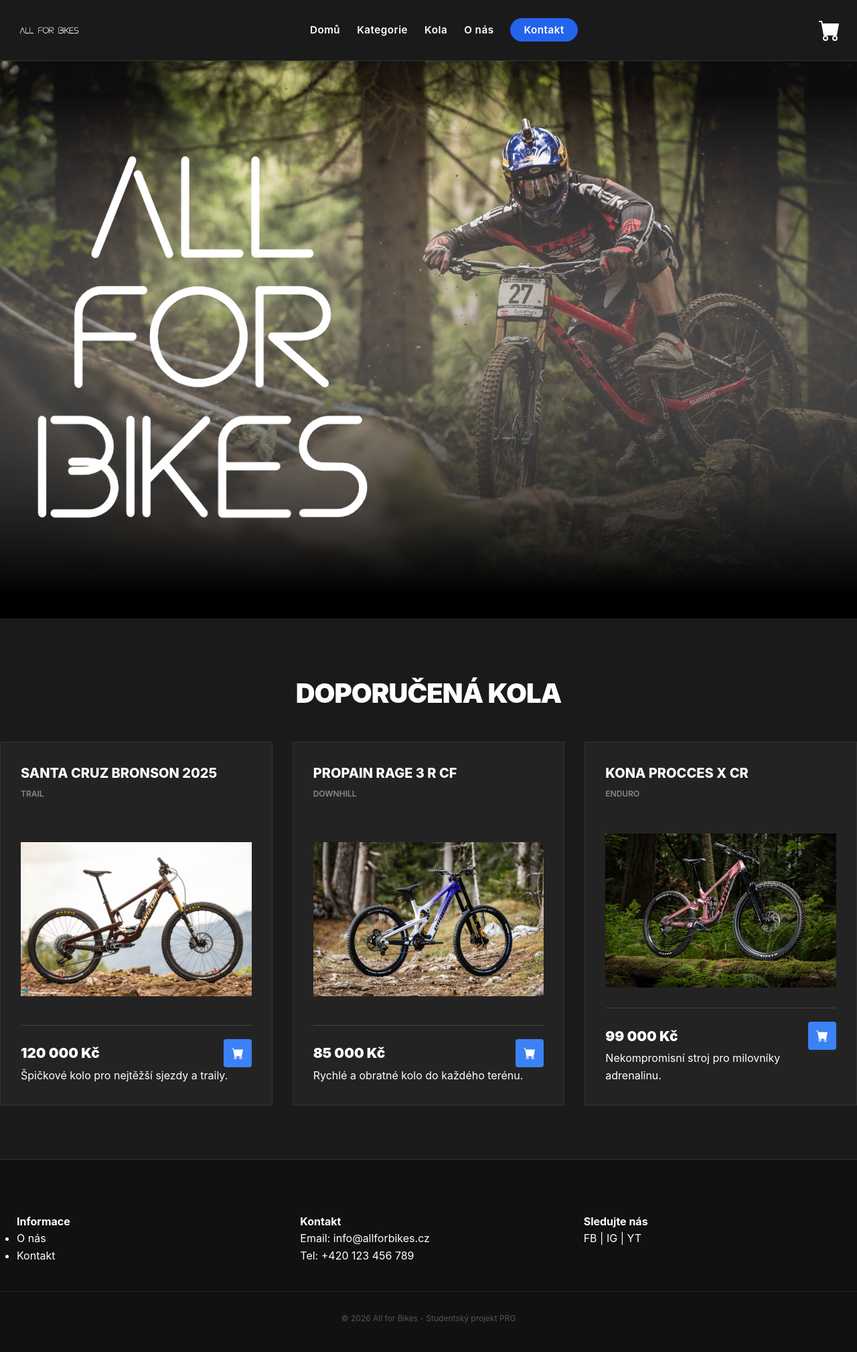
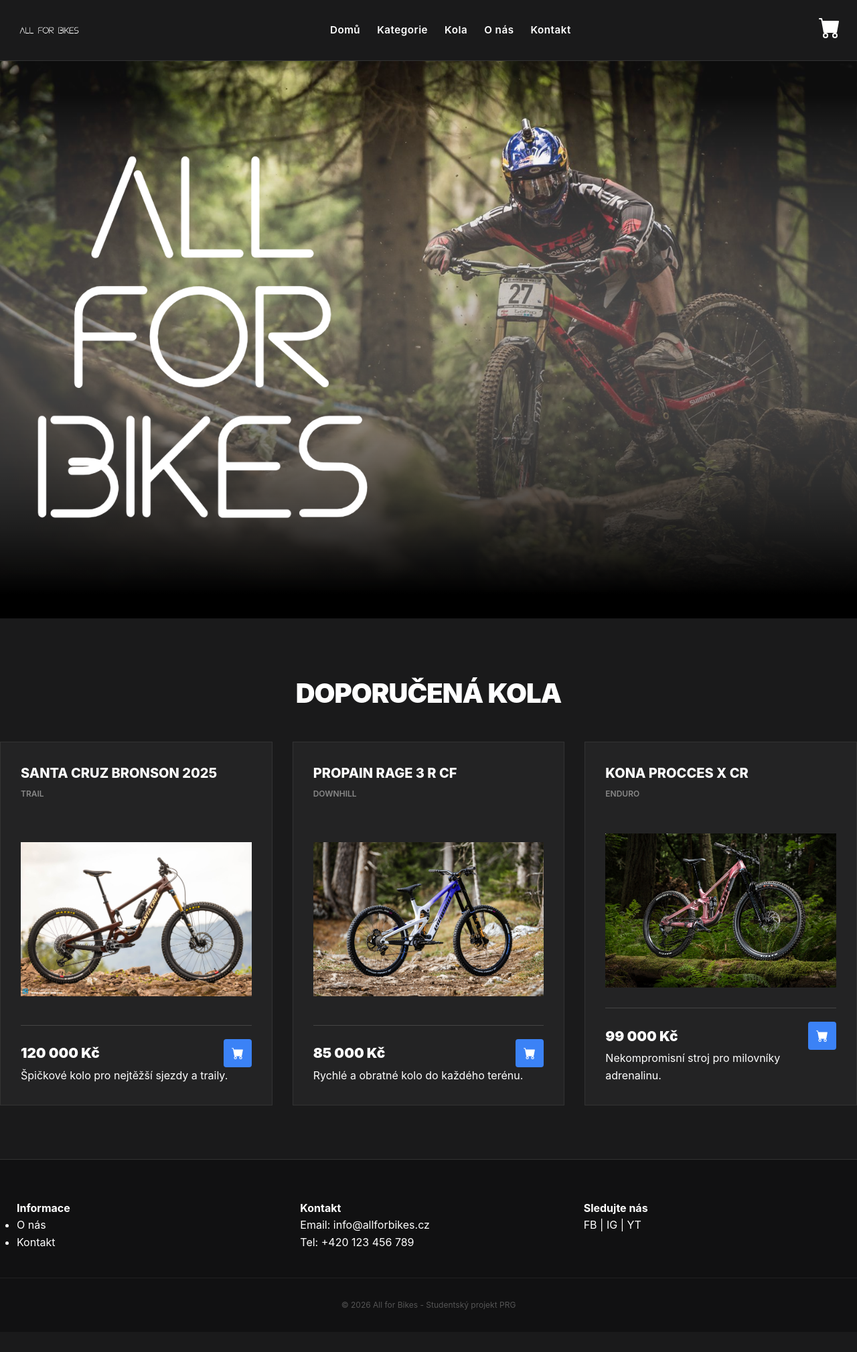
Before and after one commit to ondrejbohac77/projektT2A, a PHP site: page / in a window 1280 px wide. Shown: the whole page at 67% size. After the commit the page ends 1955 px from the top, so only its background shows below. Run offline with PHP 8.4, Linux system fonts and the light colour scheme.

Commit message:
Nav-bar css

```diff
--- a/projekt-eshop/assets/style.css
+++ b/projekt-eshop/assets/style.css
@@ -1,4 +1,4 @@
-/*GLOBÁLNÍ RESET A ZÁKLAD*/
+/* --- GLOBÁLNÍ RESET A ZÁKLAD --- */
 * {
     margin: 0;
     padding: 0;
@@ -6,7 +6,7 @@
 }
 
 body {
-    font-family: var(--font-main, 'Inter', sans-serif);
+    font-family: 'Inter', sans-serif;
     background-color: #1a1a1b;
     color: #ffffff;
     line-height: 1.6;
@@ -29,7 +29,7 @@ a {
     transition: 0.3s;
 }
 
-/*SITE HEADE*/
+/* --- SITE HEADER --- */
 .site-header {
     background-color: #1a1a1b;
     color: #ffffff;
@@ -51,7 +51,6 @@ a {
     height: 55px;
     width: auto;
     display: block;
-    filter: none;
     transition: transform 0.3s ease;
 }
 
@@ -59,7 +58,7 @@ a {
     transform: scale(1.03);
 }
 
-/* NAVIGACE */
+/* --- NAVIGACE --- */
 .nav-list {
     display: flex;
     list-style: none;
@@ -72,47 +71,35 @@ a {
     font-size: 0.95rem;
     text-transform: none;
     letter-spacing: 0.5px;
+    color: #ffffff;
 }
 
 .nav-list a:hover {
     color: #3b82f6;
 }
 
-.nav-list li:last-child a {
-    background-color: #2463eb;
-    padding: 8px 20px;
-    border-radius: 50px;
-    color: #fff;
-}
-
-.nav-list li:last-child a:hover {
-    background-color: #1d4ed8;
-    color: #fff;
-}
-
-/* KOŠÍK */
-.action-item.cart {
+/* --- UŽIVATELSKÉ AKCE (POUZE KOŠÍK) --- */
+.user-actions {
     display: flex;
     align-items: center;
-    margin-left: 20px;
 }
 
 .action-item.cart svg {
-    width: 32px;  /* Zvětšený košík */
+    width: 32px;
     height: 32px;
     fill: #ffffff;
-    transition: transform 0.2s;
+    transition: transform 0.2s, fill 0.2s;
 }
 
 .action-item.cart:hover svg {
     transform: scale(1.1);
+    fill: #3b82f6;
 }
 
 /* --- HERO SECTION --- */
 .banner-wrapper {
     width: 100%;
     background-color: #000;
-    position: relative;
 }
 
 .hero-image {
@@ -135,14 +122,12 @@ a {
     text-align: center;
 }
 
-/* CSS GRID */
 .product-grid {
     display: grid;
     grid-template-columns: repeat(3, 1fr);
     gap: 30px;
 }
 
-/* PRODUCT CARD */
 .product-card {
     border: 1px solid #333;
     padding: 30px;
@@ -162,7 +147,6 @@ a {
     font-weight: 800;
     text-transform: uppercase;
     margin-bottom: 5px;
-    color: #fff;
 }
 
 .product-type {
@@ -201,18 +185,16 @@ a {
     border-radius: 4px;
     display: flex;
     align-items: center;
-    justify-content: center;
 }
 
 .btn-add:hover {
     background-color: #2563eb;
 }
 
-/*FOOTER*/
+/* --- FOOTER --- */
 .site-footer {
     background-color: #111112;
-    color: #fff;
-    padding: 80px 0 40px;
+    padding: 60px 0 30px;
     border-top: 1px solid #333;
 }
 
--- a/projekt-eshop/index.html
+++ b/projekt-eshop/index.html
@@ -12,7 +12,7 @@
         <div class="container header-content">
             <div class="logo-wrapper">
                 <a href="index.html" class="logo-link">
-                    <img src="assets/images/logo.png" alt="All for Bikes Logo" class="site-logo">
+                    <img src="assets/images/logo.png" alt="All for Bikes Logo">
                 </a>
             </div>
 
@@ -28,7 +28,7 @@
 
             <div class="user-actions">
                 <a href="kosik-krok1.html" class="action-item cart">
-                    <svg xmlns="http://www.w3.org/2000/svg" width="24" height="24" fill="currentColor" class="bi bi-cart-fill" viewBox="0 0 16 16">
+                    <svg xmlns="http://www.w3.org/2000/svg" viewBox="0 0 16 16">
                         <path d="M0 1.5A.5.5 0 0 1 .5 1H2a.5.5 0 0 1 .485.379L2.89 3H14.5a.5.5 0 0 1 .491.592l-1.5 8A.5.5 0 0 1 13 12H4a.5.5 0 0 1-.491-.408L2.01 3.607 1.61 2H.5a.5.5 0 0 1-.5-.5M5 12a2 2 0 1 0 0 4 2 2 0 0 0 0-4m7 0a2 2 0 1 0 0 4 2 2 0 0 0 0-4m-7 1a1 1 0 1 1 0 2 1 1 0 0 1 0-2m7 0a1 1 0 1 1 0 2 1 1 0 0 1 0-2"/>
                     </svg>
                 </a>
@@ -38,7 +38,7 @@
 
     <main>
         <section class="banner-wrapper">
-             <img src="assets/images/banner-allforbikes.png" alt="All for Bikes - Velký banner" class="hero-image">
+             <img src="assets/images/banner-allforbikes.png" alt="All for Bikes Banner" class="hero-image">
         </section>
 
         <section class="container recommended-section">
@@ -49,7 +49,7 @@
                     <h3 class="product-title"><a href="produkt-detail.html">Santa Cruz Bronson 2025</a></h3>
                     <p class="product-type">Trail</p>
                     <div class="product-image">
-                        <img src="assets/images/Santa_Cruz_Bronson_2025.png" alt="Santa Cruz Bronson 2025" loading="lazy">
+                        <img src="assets/images/Santa_Cruz_Bronson_2025.png" alt="Santa Cruz Bronson">
                     </div>
                     <div class="product-price-row">
                         <span class="price">120 000 Kč</span>
@@ -66,7 +66,7 @@
                     <h3 class="product-title"><a href="produkt-detail.html">Propain RAGE 3 R CF</a></h3>
                     <p class="product-type">Downhill</p>
                     <div class="product-image">
-                        <img src="assets/images/PROPAIN-Rage-3-R-CF.png" alt="Propain RAGE 3 R CF" loading="lazy">
+                        <img src="assets/images/PROPAIN-Rage-3-R-CF.png" alt="Propain RAGE">
                     </div>
                     <div class="product-price-row">
                         <span class="price">85 000 Kč</span>
@@ -83,7 +83,7 @@
                     <h3 class="product-title"><a href="produkt-detail.html">Kona Procces X CR</a></h3>
                     <p class="product-type">Enduro</p>
                     <div class="product-image">
-                        <img src="assets/images/KonaProcess-X.png" alt="Kona Procces X CR" loading="lazy">
+                        <img src="assets/images/KonaProcess-X.png" alt="Kona Process">
                     </div>
                     <div class="product-price-row">
                         <span class="price">99 000 Kč</span>
@@ -103,28 +103,21 @@
         <div class="container footer-grid">
             <div class="footer-section">
                 <h4>Informace</h4>
-                <nav>
-                    <ul>
-                        <li><a href="o-nas.html">O nás</a></li>
-                        <li><a href="kontakt.html">Kontakt</a></li>
-                    </ul>
-                </nav>
+                <ul>
+                    <li><a href="o-nas.html">O nás</a></li>
+                    <li><a href="kontakt.html">Kontakt</a></li>
+                </ul>
             </div>
-
             <div class="footer-section">
                 <h4>Kontakt</h4>
                 <p>Email: info@allforbikes.cz</p>
                 <p>Tel: +420 123 456 789</p>
             </div>
-
             <div class="footer-section">
                 <h4>Sledujte nás</h4>
-                <div class="social-links">
-                    <a href="404.html">FB</a> | <a href="404.html">IG</a> | <a href="404.html">YT</a>
-                </div>
+                <p>FB | IG | YT</p>
             </div>
         </div>
-
         <div class="footer-bottom">
             <p>&copy; 2026 All for Bikes - Studentský projekt PRG</p>
         </div>
```
